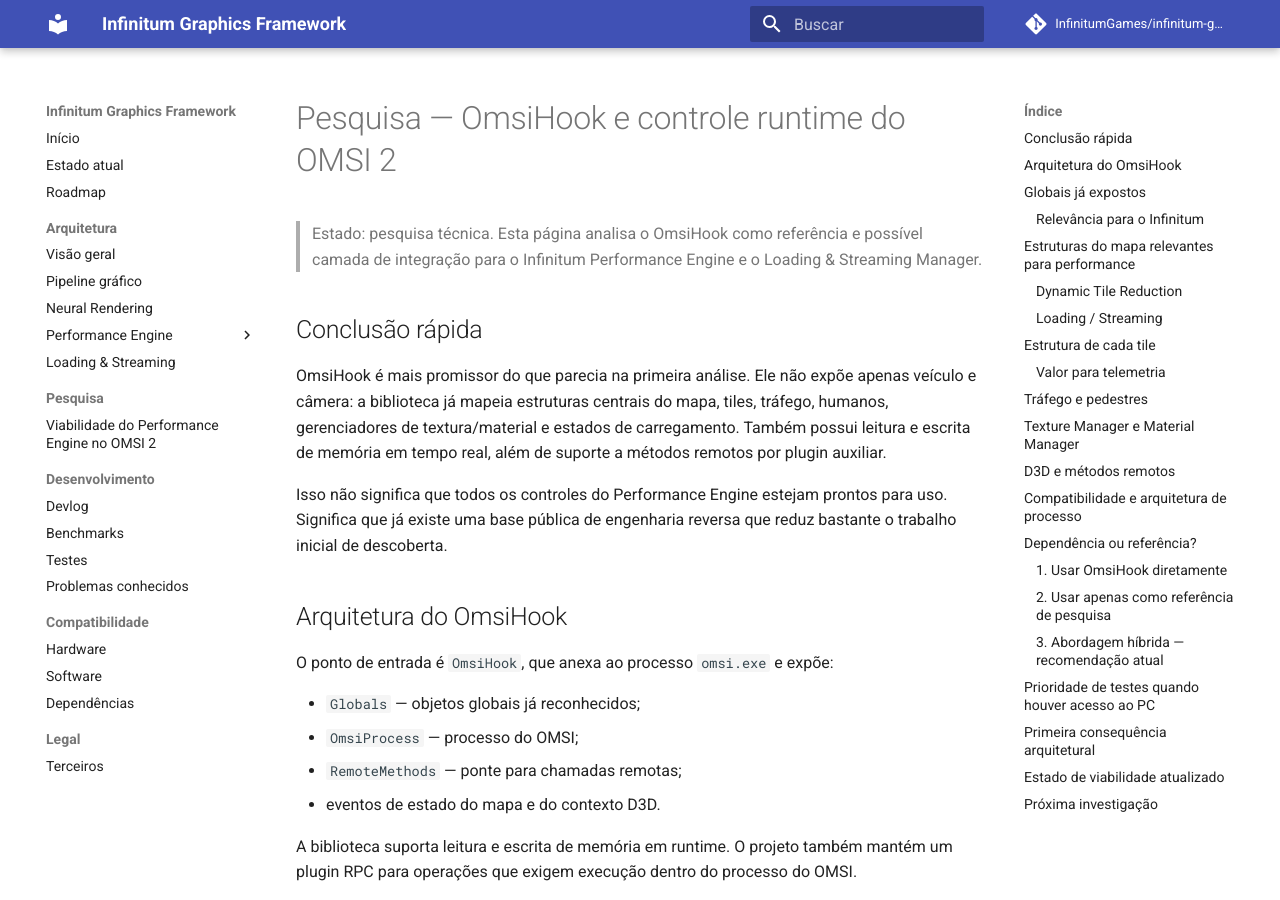
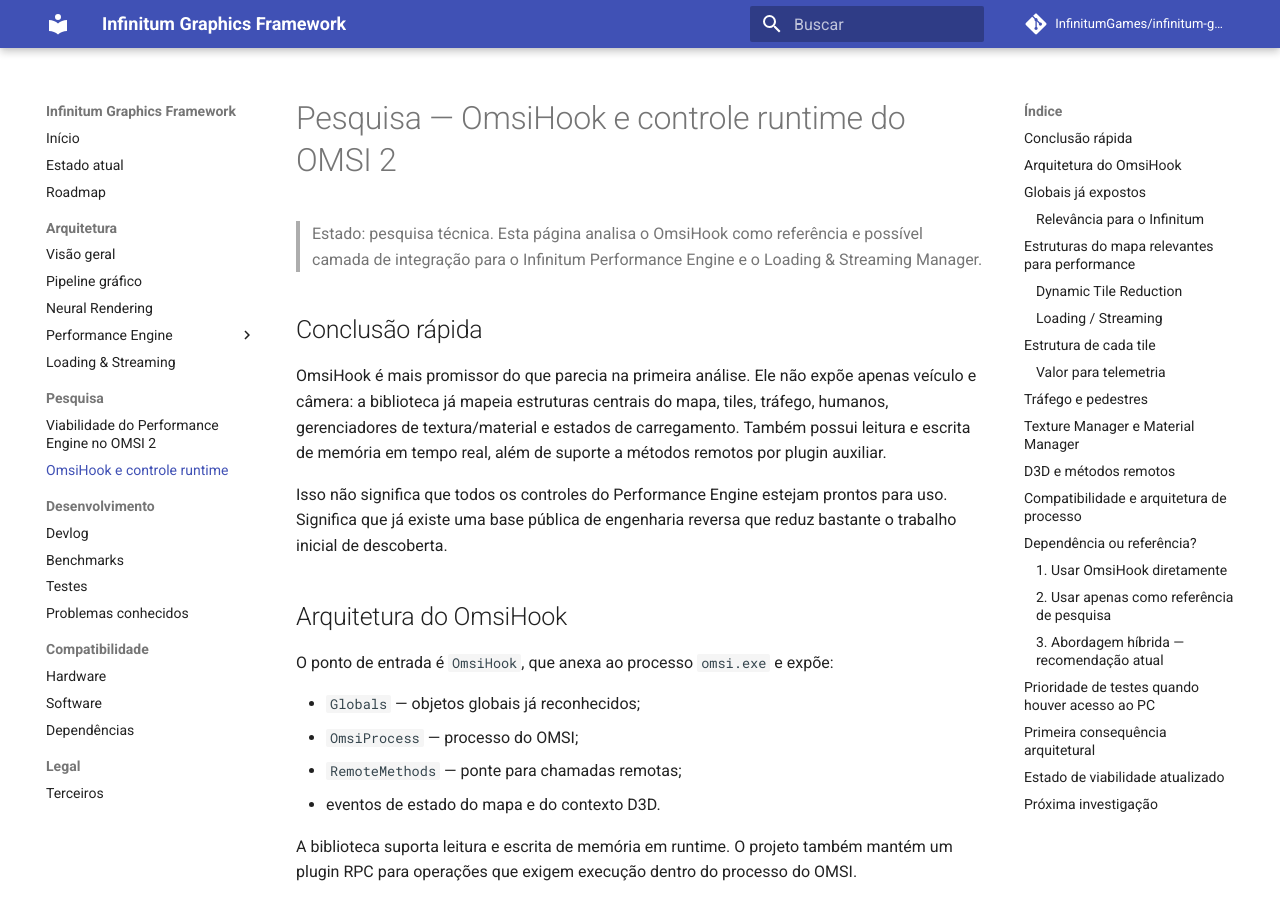
Before and after one commit to InfinitumGames/infinitum-graphics-framework, an MkDocs documentation site: the page built from docs/research/omsi-hook-runtime.md, in a window 1280 px wide and 900 px high. Built offline with MkDocs 1.6.1 and Material for MkDocs 9.7.7, drawn with Linux system fonts in a browser that asks for light colours; comment, search, counter and statistics services are not loaded.

Commit message:
docs: add OmsiHook research to navigation

```diff
--- a/mkdocs.yml
+++ b/mkdocs.yml
@@ -27,6 +27,7 @@
       - Loading & Streaming: architecture/loading-streaming.md
   - Pesquisa:
       - Viabilidade do Performance Engine no OMSI 2: research/omsi-performance-viability.md
+      - OmsiHook e controle runtime: research/omsi-hook-runtime.md
   - Desenvolvimento:
       - Devlog: development/devlog.md
       - Benchmarks: development/benchmarks.md
```
